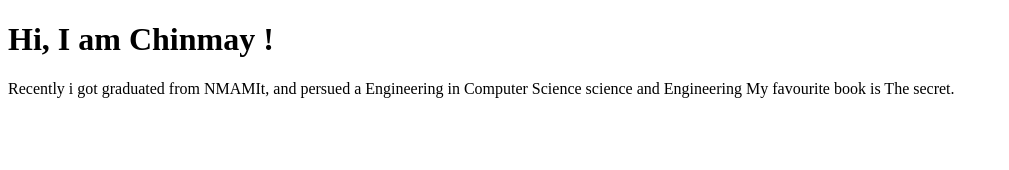
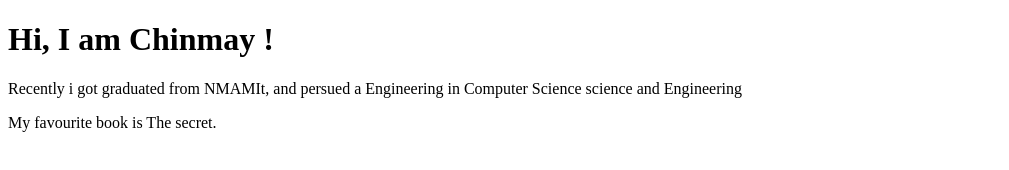
Before and after one commit to chinz14/chinmay-portfolio, a plain HTML site: page index.html in a window 1280 px wide. Shown: the whole page, without its empty margins (0-1009 px from the left). Drawn offline with Linux system fonts and the light colour scheme.

Commit message:
update: index.html

```diff
--- a/index.html
+++ b/index.html
@@ -8,6 +8,6 @@
 <body>
     <h1>Hi, I am Chinmay !</h1>
     Recently i got graduated from NMAMIt, and persued a Engineering in Computer Science science and Engineering
-    My  favourite book is The secret.
+  <p>My  favourite book is The secret.</p>
 </body>
 </html>
```
